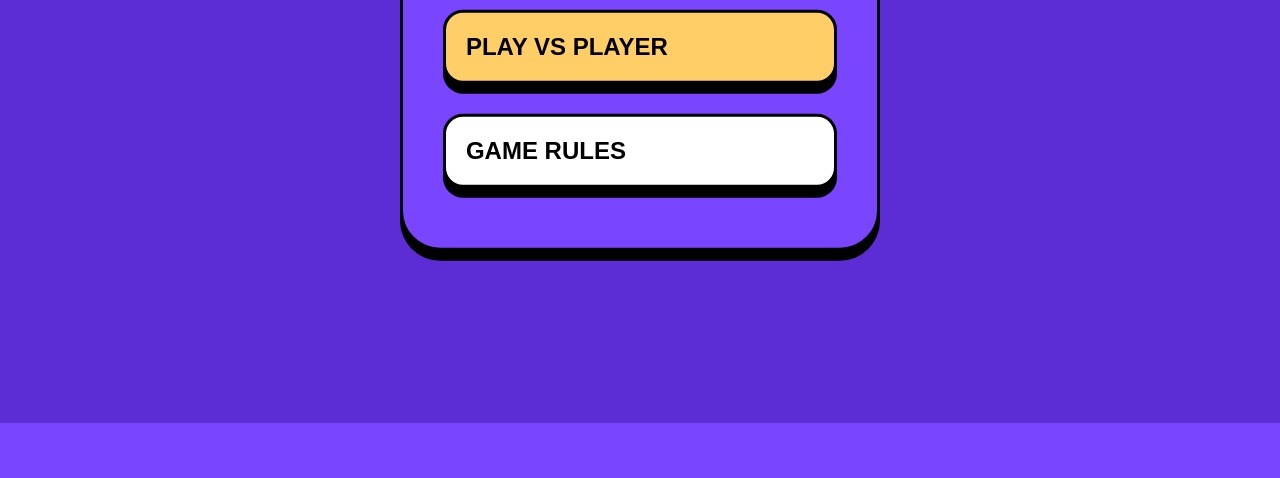
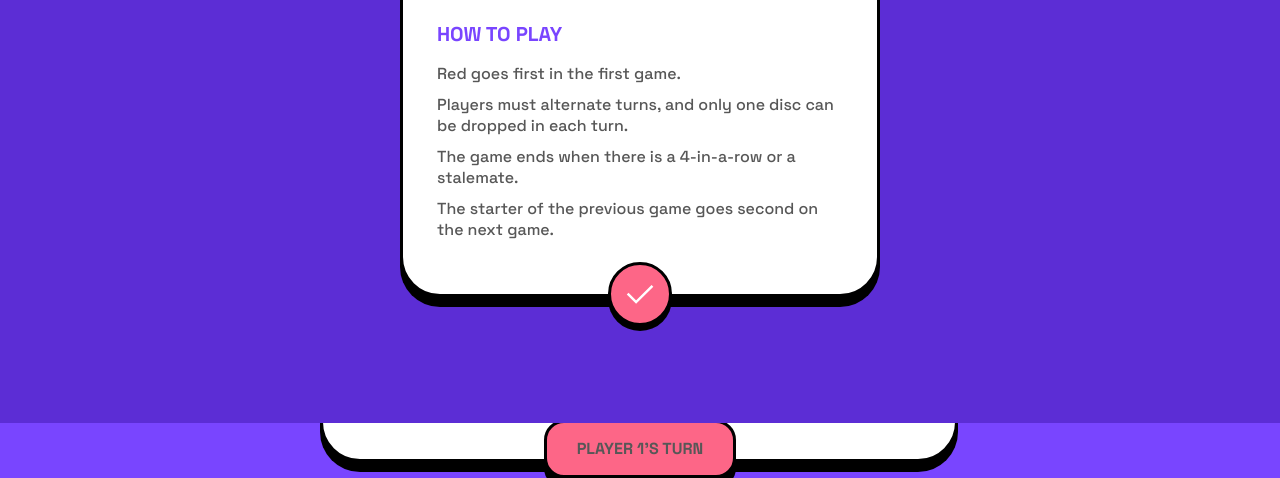
Before and after one commit to SohaybG/connect-four, a plain HTML site: page starter-code/index.html in a window 1280 px wide. Shown: the part 377-855 px from the top of the page. Before the commit the page ends 800 px from the top, so only its background shows below. Drawn offline with Linux system fonts and the light colour scheme.

Commit message:
Added rules menu - Visual only
No buttons links to it yet, and the checkmark to dismiss it doesn't work either

```diff
--- a/starter-code/index.html
+++ b/starter-code/index.html
@@ -28,10 +28,26 @@
   <main>
 
     <section id="start_menu" class="menu start-menu">
-      <div class="menu__window start-menu__window">
+      <div id="start_menu_window" class="menu__window start-menu__window">
         <img class="start-menu__logo logo" src="./assets/images/logo.svg" alt="Game logo">
         <button class="menu__button menu__button--primary js-start-game js-dismiss-parent-menu">Play vs player</button>
         <button class="menu__button">Game rules</button>
+      </div>
+
+      <div id="rules_menu_window" class="menu__window rules-menu__window">
+        <h2 class="menu__title rules-menu">Rules</h2>
+
+        <h3>Objective</h3>
+        <p>Be the first player to connect 4 of the same colored discs in a row (either vertically, horizontally, or diagonally).</p>
+
+        <h3>How to play</h3>
+        <ol>
+          <li>Red goes first in the first game.</li>
+          <li>Players must alternate turns, and only one disc can be dropped in each turn.</li>
+          <li>The game ends when there is a 4-in-a-row or a stalemate.</li>
+          <li>The starter of the previous game goes second on the next game.</li>
+        </ol>
+        <button class="menu__check-dismiss-btn" aria-label="Close rules"></button>
       </div>
     </section>
 
--- a/starter-code/style.css
+++ b/starter-code/style.css
@@ -21,18 +21,53 @@ body {
     --player_two-color: var(--color-four);
     --player-color: var(--player_one-color);
     --container-width: 1046px;
-    --box-shadow-color: #000000;
-    --bottom-shadow: 0px 10px 0px var(--box-shadow-color);
+    --shadow-color: #000000;
+    --bottom-shadow: 0px 10px 0px var(--shadow-color);
     --border: 3px solid #000000;
+    margin: 0;
+    background-color: var(--background-color);
+    color: #575757;
     font-family: 'SpaceGrotesk', sans-serif;
     font-weight: 500;
-    margin: 0;
-    background-color: var(--background-color);
+    line-height: 1.3125;
 }
-ul {
+h2:first-child, .h2:first-child,
+h3:first-child, .h3:first-child,
+p:first-child, li:first-child {
+    margin-top: 0;
+}
+h2:last-child, .h2:last-child,
+h3:last-child, .h3:last-child,
+p:last-child, li:last-child {
+    margin-bottom: 0;
+}
+h2, .h2,
+h3, .h3 {
+    font-weight: 700;
+    text-transform: uppercase;
+}
+h2, .h2 {
+    margin-bottom: .53em;
+    color: #000;
+    font-size: 3.5em;
+    text-align: center;
+}
+h3, .h3 {
+    margin-top: 1.5em;
+    margin-bottom: .8em;
+    color: var(--color-one);
+    font-size: 1.25em;
+}
+p {
+    margin-bottom: 1.3125em;
+}
+ul, ol {
     list-style: none;
     margin: 0;
     padding: 0;
+}
+li {
+    margin-bottom: .625em;
 }
 button {
     border: none;
@@ -83,6 +118,7 @@ button {
     max-height: calc(100% - 30px);
     width: calc(100% - 30px);
     padding: 3.125rem 2.5rem 3.75rem;
+    background-color: var(--color-one);
     border: var(--border);
     border-radius: 40px;
     box-shadow: var(--bottom-shadow);
@@ -94,7 +130,7 @@ button {
     background-color: #FFF;
     border: var(--border);
     border-radius: 20px;
-    box-shadow: 0px 10px 0px var(--box-shadow-color);
+    box-shadow: 0px 10px 0px var(--shadow-color);
     transition: 300ms ease-in-out;
     font-size: 1.5rem;
     font-weight: 700;
@@ -105,7 +141,7 @@ button {
     margin-bottom: 1.875rem;
 }
 .menu__button:hover, .menu__button:focus, .menu__button:active {
-    --box-shadow-color: var(--color-two);
+    --shadow-color: var(--color-two);
     border-color: var(--color-two);
 }
 .menu__button--primary {
@@ -114,15 +150,47 @@ button {
 .menu__button--secondary {
     background-color: var(--color-three);
 }
+.menu__check-dismiss-btn {
+    position: absolute;
+    bottom: 0;
+    left: 50%;
+    transform: translate(-50%, 50%);
+    width: 64px;
+    height: 64px;
+    background: #FD6687;
+    border: 3px solid #000;
+    border-radius: 50%;
+    box-shadow: 0px 5px 0px var(--shadow-color);
+}
+.menu__check-dismiss-btn::before {
+    content: '';
+    position: absolute;
+    top: 50%;
+    left: 50%;
+    transform: translate(-50%, -50%);
+    width: 1.875rem;
+    height: 1.25rem;
+    background-image: url(./assets/images/checkmark.svg);
+    background-repeat: no-repeat;
+    background-position: center;
+    background-size: contain;
+}
+.menu__check-dismiss-btn:hover, .menu__check-dismiss-btn:focus, .menu__check-dismiss-btn:active {
+    --shadow-color: var(--color-two);
+    border-color: var(--color-two);
+}
 .start-menu__window {
     padding-top: 4.375rem;
-    background-color: var(--color-one);
 }
 .start-menu__logo {
     display: block;
     margin-left: auto;
     margin-right: auto;
     margin-bottom: 5rem;
+}
+.rules-menu__window {
+    background-color: #FFF;
+    padding: 1.875rem 2.125rem 3.375rem;
 }
 
 .header__container {
```
Also changed, not shown: starter-code/assets/images/checkmark.svg (added).
